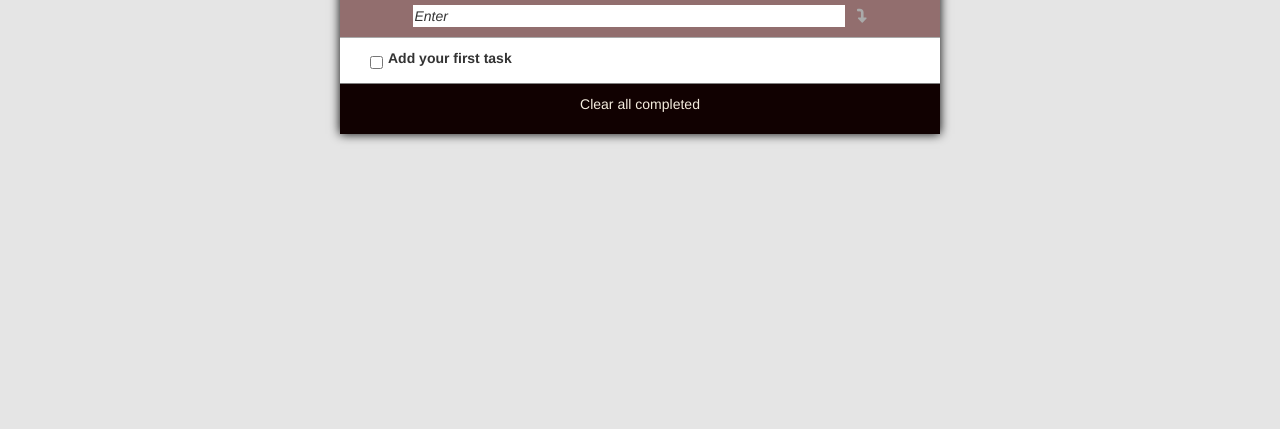
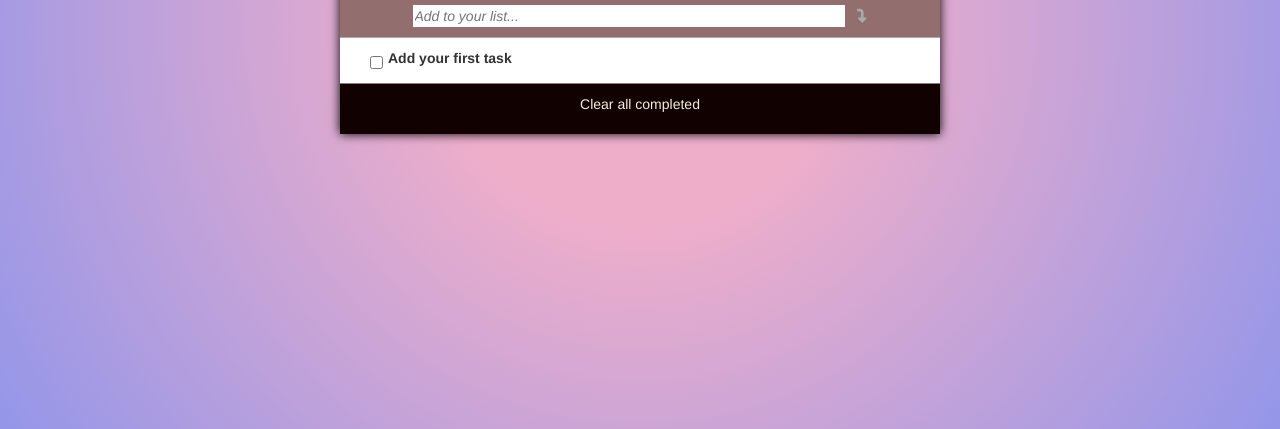
Before and after one commit to andym80/To-do-list, a website built with webpack: page src/index.html in a window 1280 px wide. Shown: the part 371-800 px from the top of the page. Built offline with nearby package versions, Linux system fonts and the light colour scheme; some icons are missing.

Commit message:
fix style.css & index.js

```diff
--- a/src/index.html
+++ b/src/index.html
@@ -15,7 +15,7 @@
       <i class="fas fa-sync-alt"></i>
     </div>
     <div class="add-container container">
-      <input type="text" value="Enter" id="add-item" placeholder="Add to your list...">
+      <input type="text" id="add-item" placeholder="Add to your list...">
       <i id="add-new-btn" class="fas fa-level-down-alt"></i>
     </div>
     <ul id="list"></ul>
--- a/src/style.css
+++ b/src/style.css
@@ -6,6 +6,8 @@ body {
 	height: 100vh;
 	padding: 0;
 	margin: 0;
+	background: rgb(238,174,202);
+	background: radial-gradient(circle, rgba(238,174,202,1) 26%, rgba(148,150,233,1) 100%);
   }
 
   main {
@@ -23,7 +25,7 @@ body {
 
   .heading h1 {
 	width: 70%;
-	color: orange;
+	color: orange;;
   }
 
   i {
```
Also changed, not shown: dist/index.js, src/ribbons.png (deleted).
